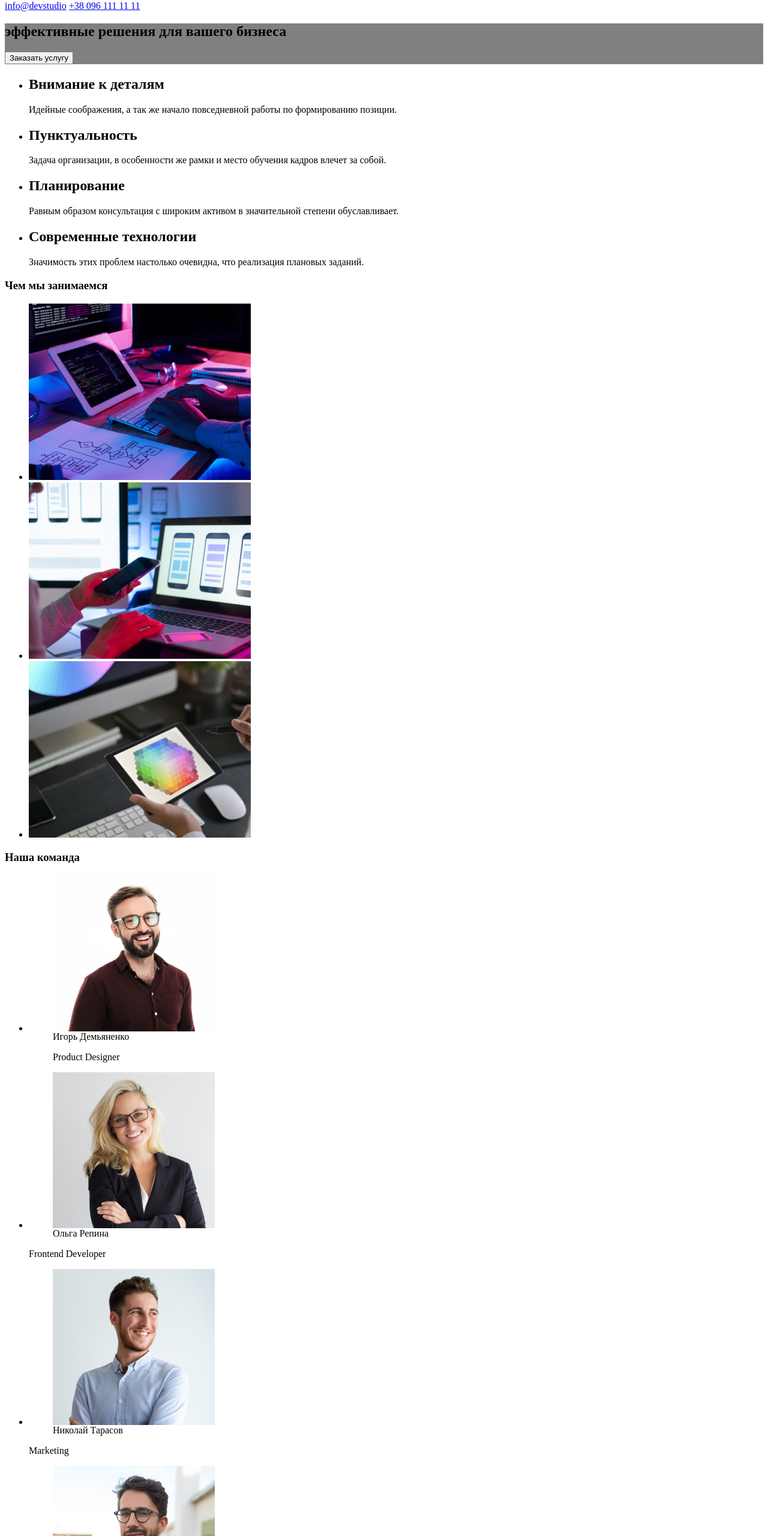
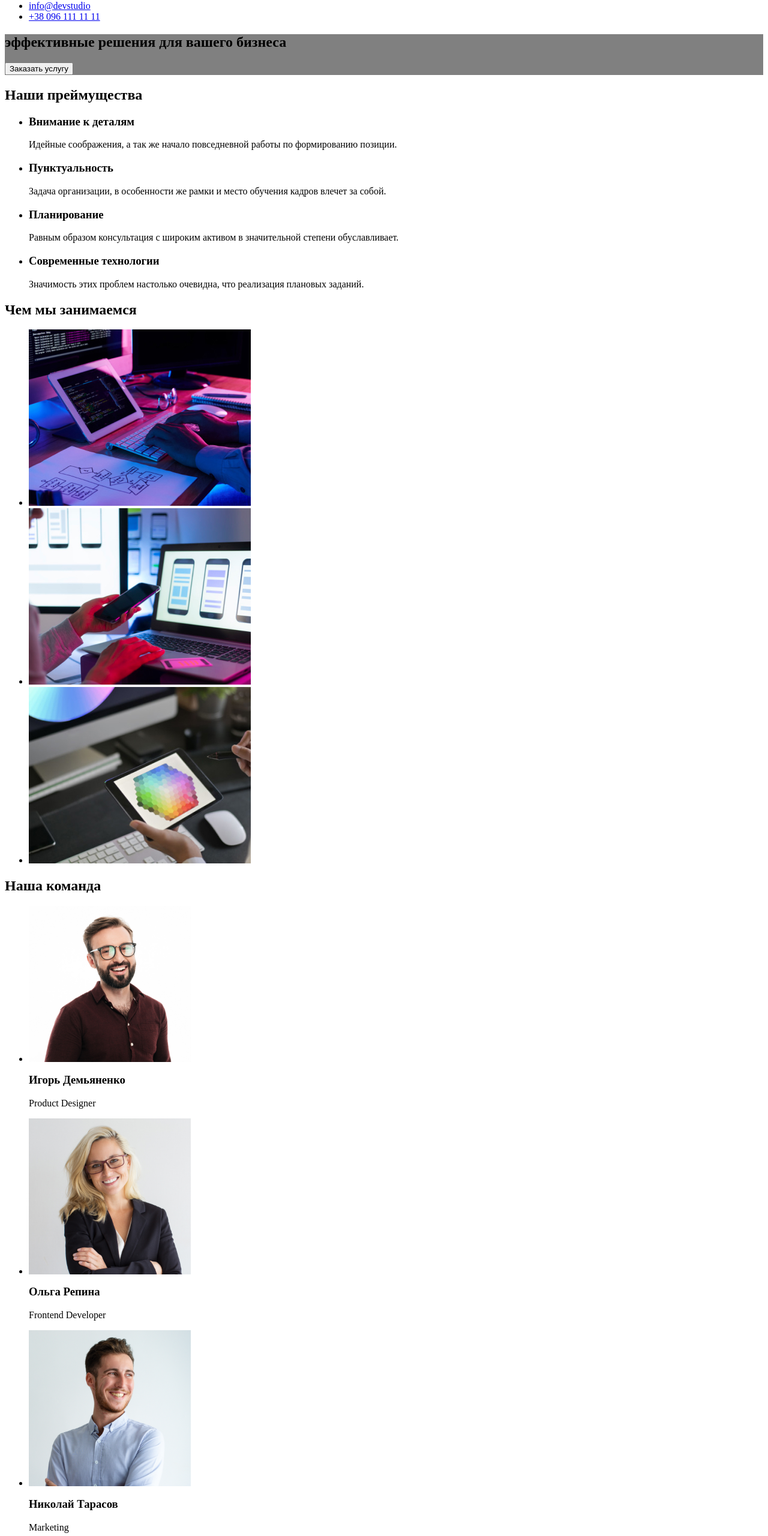
Before and after one commit to KupreichukAlex/goit-markup-hw-01, a plain HTML site: page index.html in a window 1280 px wide. Shown: the part 120-2680 px from the top of the page at 60% size. Drawn offline with Linux system fonts and the light colour scheme.

Commit message:
Update index.html

```diff
--- a/index.html
+++ b/index.html
@@ -1,4 +1,5 @@
 <html lang="ru">
+
 <head>
     <meta charset="UTF-8">
     <meta http-equiv="X-UA-Compatible" content="IE=edge">
@@ -16,11 +17,12 @@
             <li class="item"><a href="http://">Контакты</a></li>
         </ul>
     </nav>
+    <ul>
+        <li><a href="mailto:info@devstudio">info@devstudio</a></li>
+        <li><a href="tel:+38 096 111 11 11">+38 096 111 11 11</a></li>
+    </ul>
+</header>
 
-     <a href="mailto:info@devstudio">info@devstudio</a>
-
-     <a href="tel:+38 096 111 11 11">+38 096 111 11 11</a>
- </header>
 <body>
     <section class="hero">
         <h1 class="h1"> эффективные решения для вашего бизнеса </h1>
@@ -31,31 +33,31 @@
     </section>
 
     <section>
-
+        <h2> Наши преймущества</h2>
         <Ul>
             <li>
-                <h2>Внимание к деталям</h2>
+                <h3>Внимание к деталям</h3>
                 <p>
                     Идейные соображения, а так же начало повседневной работы
                     по формированию позиции.
                 </p>
             </li>
             <li>
-                <h2>Пунктуальность</h2>
+                <h3>Пунктуальность</h3>
                 <p>
                     Задача организации, в особенности же рамки и место
                     обучения кадров влечет за собой.
                 </p>
             </li>
             <li>
-                <h2>Планирование</h2>
+                <h3>Планирование</h3>
                 <p>
                     Равным образом консультация с широким активом в значительной
                     степени обуславливает.
                 </p>
             </li>
             <li>
-                <h2>Современные технологии</h2>
+                <h3>Современные технологии</h3>
                 <p>
                     Значимость этих проблем настолько очевидна,
                     что реализация плановых заданий.
@@ -67,7 +69,7 @@
 
     <section>
 
-        <h3>Чем мы занимаемся</h3>
+        <h2>Чем мы занимаемся</h2>
 
         <ul>
             <li><a href="http://"><img src="./img/box 1.jpg" alt="Разработка" width="370"></a></li>
@@ -79,34 +81,25 @@
 
     <section>
 
-        <h3>Наша команда</h3>
+        <h2>Наша команда</h2>
 
         <ul>
-            <li><a href="http://">
-                <figure>
-                <img src="./img/img (1).jpg" alt="Игорь" width="270"></a>
-                <figcaption>Игорь Демьяненко</figcaption>
-                </figrure>
+            <li>
+                <img src="./img/img (1).jpg" alt="Игорь" width="270">
+                <h3>Игорь Демьяненко </h3>
                 <p lang="eng">Product Designer</p>
             </li>
-            <li><a href="http://">
-                <figure>
-                    <img src="./img/img (2).jpg" alt="Ольга" width="270"></a>
-
-                <figcaption>Ольга Репина</figcaption>
-                </figure>
-
+            <li>
+                <img src="./img/img (2).jpg" alt="Ольга" width="270">
+                <h3>Ольга Репина</h3>
                 <p lang="eng">Frontend Developer</p>
-            <li><a href="http://">
-                <figure><img src="./img/img (3).jpg" alt="Николай" width="270"></a>
-                <figcaption>Николай Тарасов</figcaption>
-                </figure>
+            <li>
+                <img src="./img/img (3).jpg" alt="Николай" width="270">
+                <h3>Николай Тарасов</h3>
                 <p lang="eng">Marketing</p>
-            <li><a href="http://">
-                <figure>
-                    <img src="./img/img (4).jpg" alt="Игорь" width="270"></a>
-                <figcaption>Михаил Ермаков</figcaption>
-
+            <li>
+                <img src="./img/img (4).jpg" alt="Игорь" width="270">
+                <h3>Михаил Ермаков</h3>
                 <p lang="eng">UI Designer</p>
         </ul>
     </section>
@@ -122,12 +115,13 @@
         <p>
             г. Киев, пр-т Леси Украинки, 26
         </p>
-
-        <a href="mailto:info@devstudio">info@devstudio</a>
-
-        <a href="tel:+38 096 111 11 11">+38 096 111 11 11</a>
+        <ul>
+            <li><a href="mailto:info@devstudio">info@devstudio</a></li>
+            <li><a href="tel:+38 096 111 11 11">+38 096 111 11 11</a></li>
+        </ul>
 
     </address>
 
 </footer>
+
 </html>
```
Lines whose indentation alone changed are shown as unchanged.
